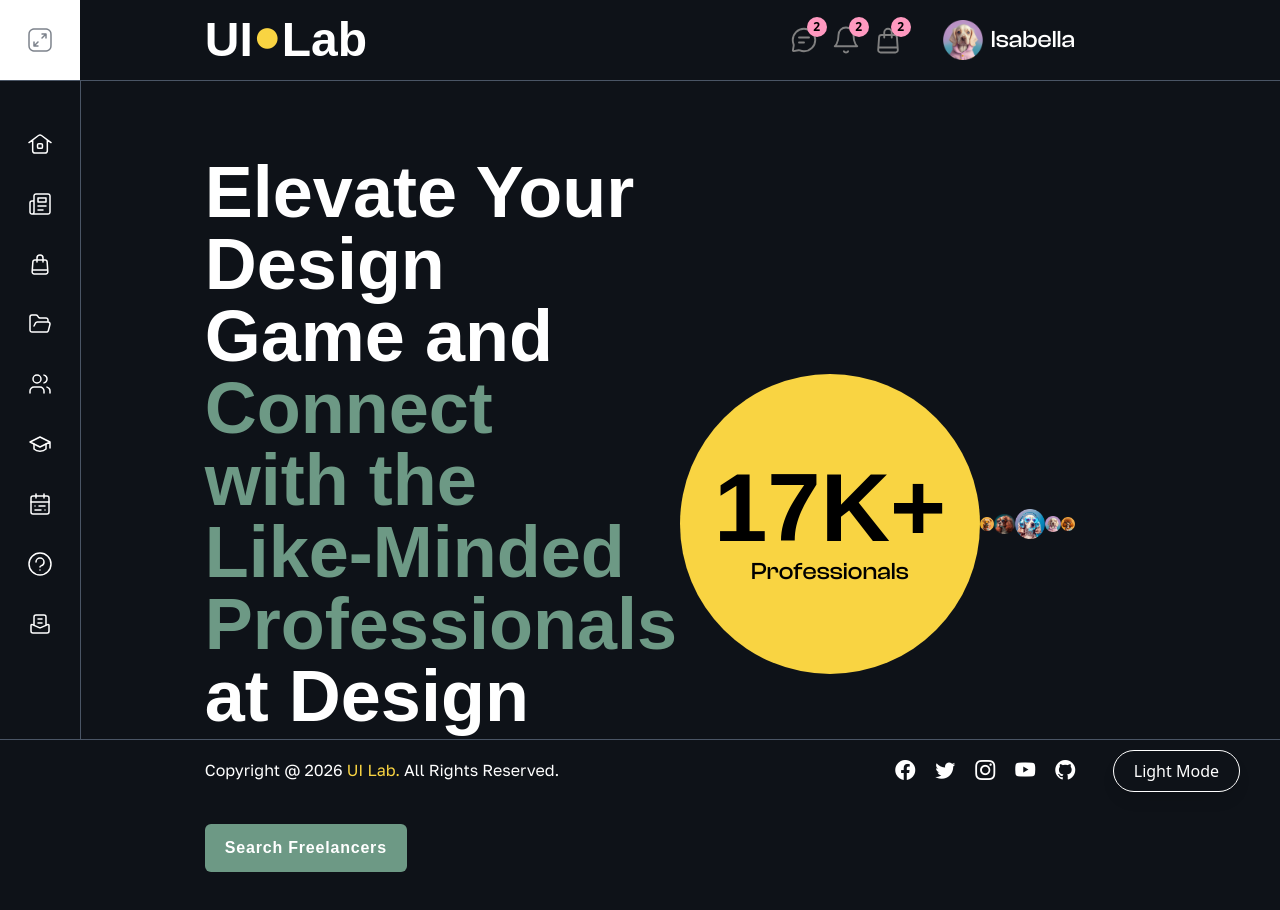
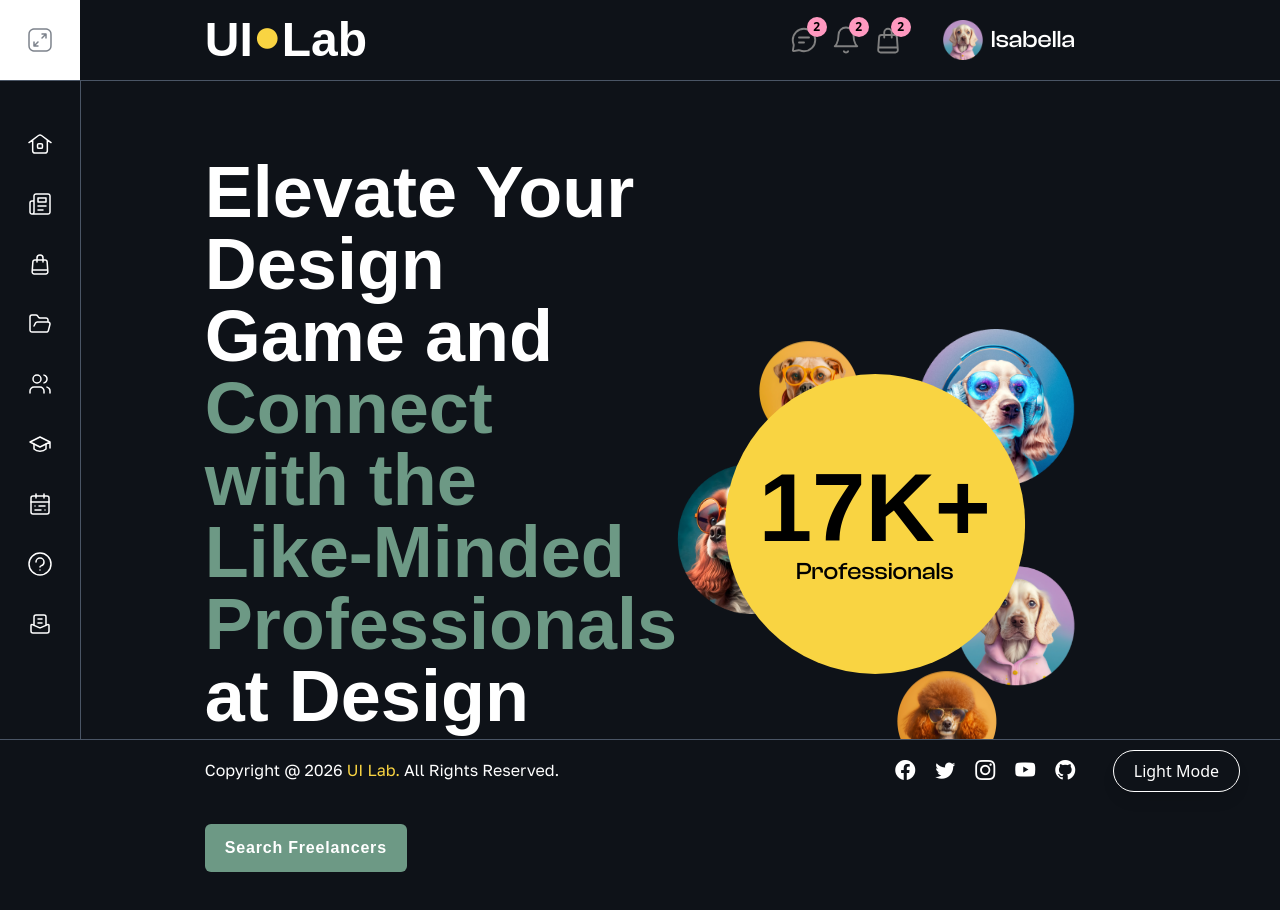
Before and after one commit to Jisap/nextjs16-uilab, a Next.js app: page /Pages/Index/EventBanner in a window 1280 px wide. Shown: the top 910 px of the page. Built offline with nearby package versions, Linux system fonts and the light colour scheme; a web font is replaced by a local one.

Commit message:
feat: initialize globals.css with Tailwind configuration, custom theme variables, and global styles

```diff
--- a/app/globals.css
+++ b/app/globals.css
@@ -165,3 +165,70 @@
   height: 60%;
   border: 1px solid var(--color-white)
 }
+
+.event-banner-elm {
+  position: absolute;
+  top: 0;
+  left: 0;
+}
+
+.event-banner-elm1 {
+  top: -10%;
+  left: 20%;
+  animation: Anim-TB 5s infinite forwards linear;
+}
+
+.event-banner-elm2 {
+  top: 30%;
+  left: 0%;
+  animation: Anim-LR 5s infinite forwards linear;
+}
+
+.event-banner-elm3 {
+  top: -15%;
+  left: 60%;
+}
+
+.event-banner-elm4 {
+  top: 65%;
+  left: 70%;
+  animation: Anim-TB 5s infinite forwards linear;
+}
+
+.event-banner-elm5 {
+  top: 100%;
+  left: 55%;
+  animation: Anim-TB 5s infinite forwards linear;
+}
+
+.event-banner-content {
+  animation: Anim-LR 5s infinite forwards linear;
+}
+
+@keyframes Anim-TB {
+  0% {
+    transform: translateY(-10px);
+  }
+
+  50% {
+    transform: translateY(20px);
+  }
+
+  100% {
+    transform: translateY(0px);
+  }
+}
+
+@keyframes Anim-LR {
+  0% {
+    transform: translateX(-10px);
+  }
+
+  50% {
+    transform: translateX(20px);
+  }
+
+  100% {
+    transform: translateX(0px);
+  }
+}
```
